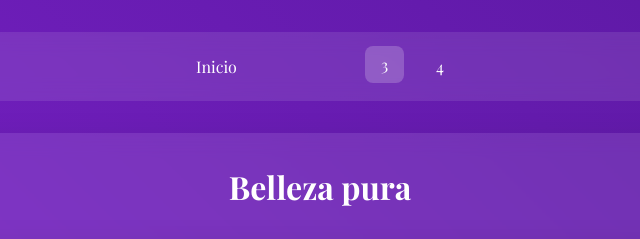
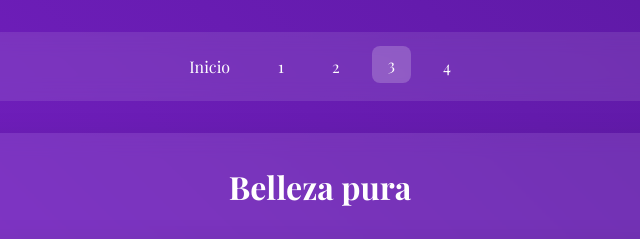
Before and after one commit to LautyZzzz/contador, a website: page poemas/poema3.html in a window 1280 px wide. Shown: the top 239 px of the page, 320-960 px from the left. Drawn offline with nearby package versions, Linux system fonts and the light colour scheme.

Commit message:
COrreccion

```diff
--- a/poemas/poema3.html
+++ b/poemas/poema3.html
@@ -10,8 +10,8 @@
 <body>
   <nav class="navigation">
     <a href="../index.html" class="nav-link">Inicio</a>
-    <a href="poema1.html" class="nav-link"></a>
-    <a href="poema2.html" class="nav-link"></a>
+    <a href="poema1.html" class="nav-link">1</a>
+    <a href="poema2.html" class="nav-link">2</a>
     <a href="poema3.html" class="nav-link active">3</a>
     <a href="poema4.html" class="nav-link">4</a>
   </nav>
```
